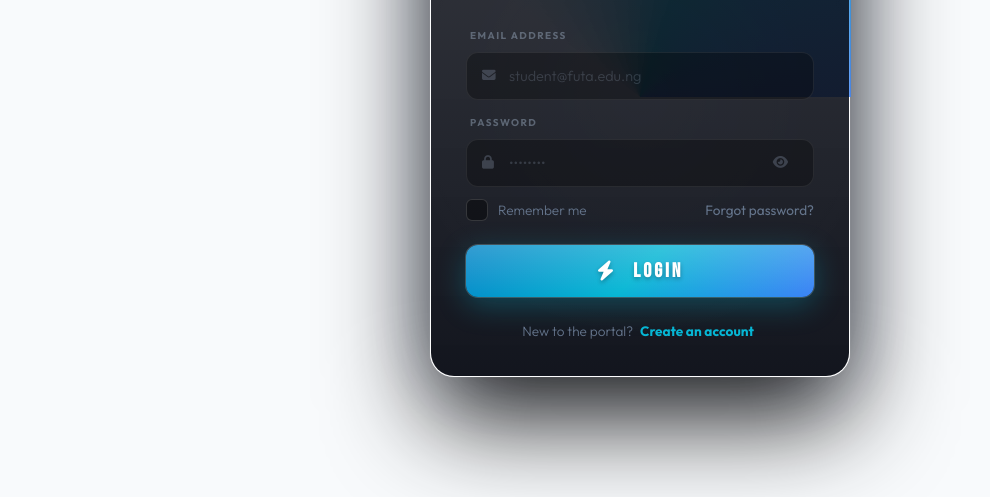
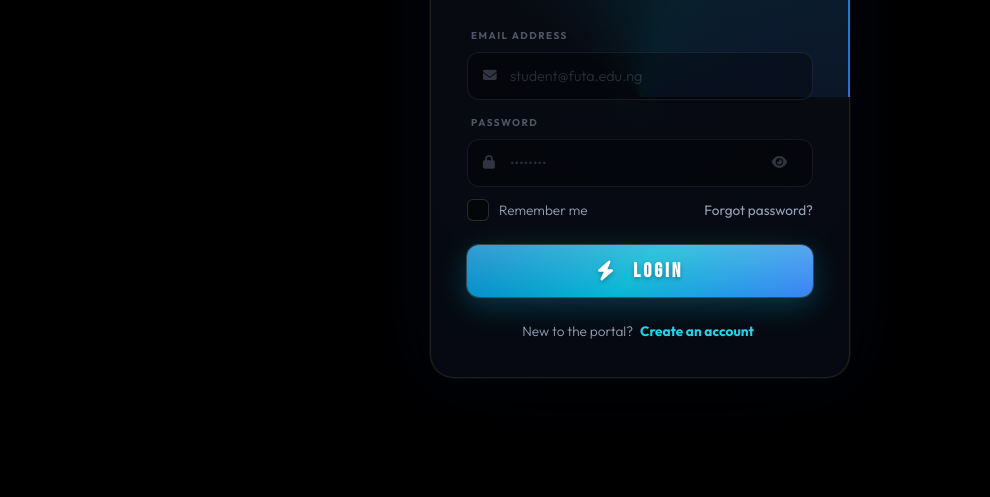
Before and after one commit to Resolutefemi/renancecbt, a website with bundled scripts: page login.html in a window 1280 px wide. Shown: the part 303-800 px from the top of the page, without its empty margins (0-990 px from the left). Built offline with nearby package versions, Linux system fonts and the light colour scheme; files whose address does not match are found by name.

Commit message:
Revert "fix"
This reverts commit c3dbf5a0dfdf9b3f14a2dba921e5185691af1c77.

```diff
--- a/login.html
+++ b/login.html
@@ -14,12 +14,18 @@
 <style>
 *,*::before,*::after{margin:0;padding:0;box-sizing:border-box}
 :root{
-  --bg:var(--bg-primary);--blue:var(--accent);--glow:var(--accent);--cyan:var(--secondary);
-  --violet:#818cf8;--ink:var(--text-main);--muted:var(--text-muted);
-  --card:var(--bg-glass);--border:var(--border);
+  --bg: #000000;
+  --blue: #3b82f6;
+  --glow: #06b6d4;
+  --cyan: #22d3ee;
+  --violet: #818cf8;
+  --ink: #ffffff;
+  --muted: #94a3b8;
+  --card: rgba(10, 10, 10, 0.8);
+  --border: rgba(255, 255, 255, 0.1);
 }
-html,body{height:100%;margin:0;overflow:hidden;touch-action:none}
-body{background:var(--bg);font-family:'Outfit',sans-serif;color:var(--ink);cursor:default;overflow:hidden}
+html,body{height:100%;margin:0;overflow:hidden;touch-action:none;background:#000;}
+body{font-family:'Outfit',sans-serif;color:var(--ink);cursor:default;overflow:hidden}
 
 /* Performance Mode Styles */
 .perf-mode #bg-canvas, .perf-mode .scan, .perf-mode .grain { display: none !important; }
```
Also changed, not shown: index.html (+10 -5 lines).
